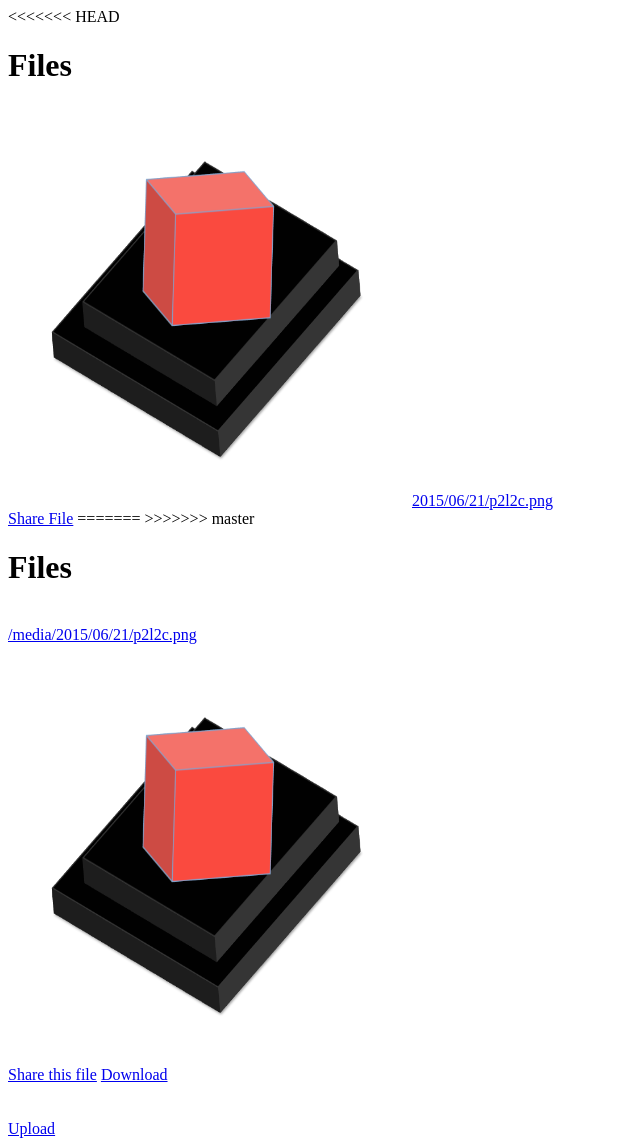
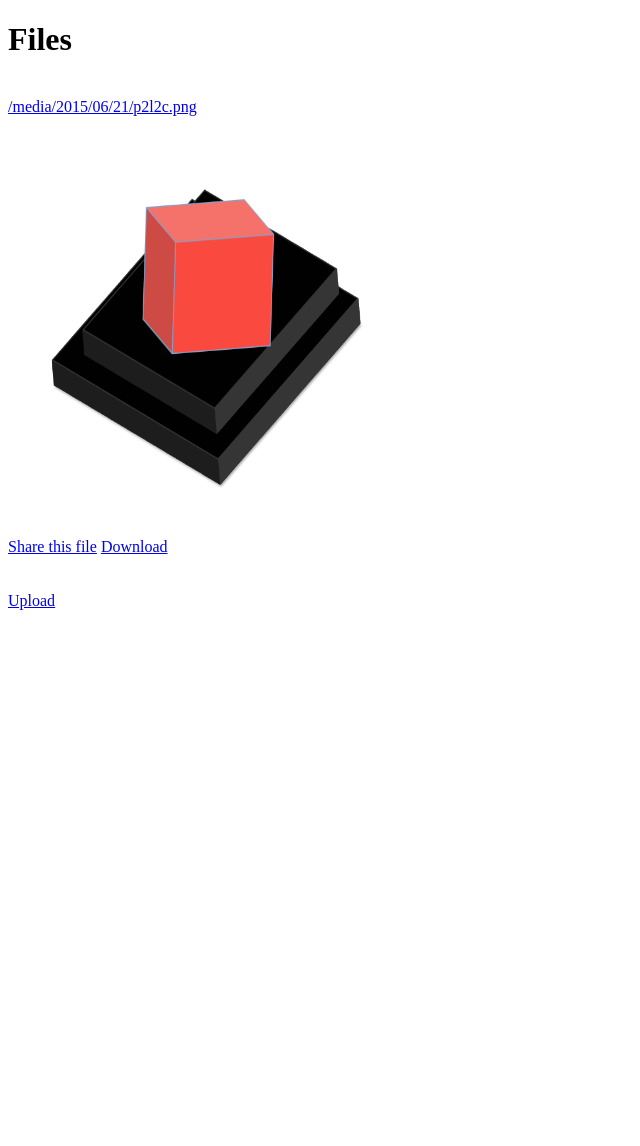
Before and after one commit to alyakan/Karno, a Django app: page /main/file/list in a window 1280 px wide. Shown: the whole page, without its empty margins (0-640 px from the left). After the commit the page ends 610 px from the top, so only its background shows below. Run offline with Django 3.2, Linux system fonts and the light colour scheme; data comes from the database, SQL or seed files in the repository; both versions use the stored data as it was after the commit; parts of the project's set-up code (start-up, migrations or seed data) failed here and were passed over.

Commit message:
Fixed conflict in file_list.html

```diff
--- a/Karno/templates/main/file_list.html
+++ b/Karno/templates/main/file_list.html
@@ -5,16 +5,7 @@
 	<title>Files</title>
 </head>
 <body>
-<<<<<<< HEAD
-	<h1>Files</h1>
-		{% for file in object_list %}
-		<a href="{{ file.file_uploaded.url }}"><img src="{{  file.file_uploaded.url}}" width="400" height="400" alt="{{ image.image.name }}"></a></h1>
-			<a href="{% url 'comment-list' file.id %}">{{file.file_uploaded.name}}</a>
-		{% endfor %}
-		<br>
-		<a href="{% url 'upload'%}"> Share File</a>
-=======
->>>>>>> master
+
 
 	<h1>Files</h1><br>
 	{% for file in object_list %}
```
Also changed, not shown: Karno/db.sqlite3, Karno/media/2015/06/21/p2l2c.png (added).
